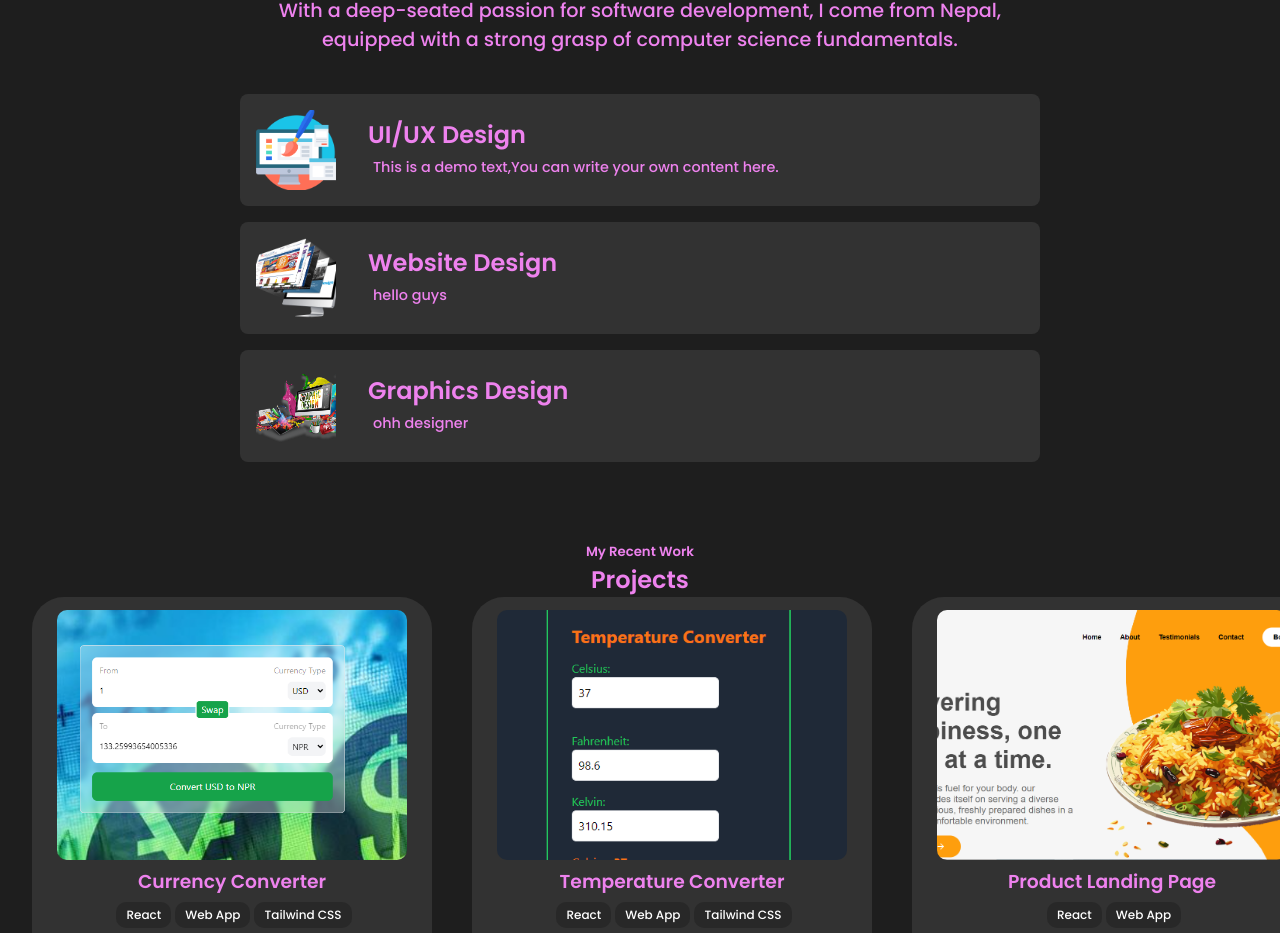
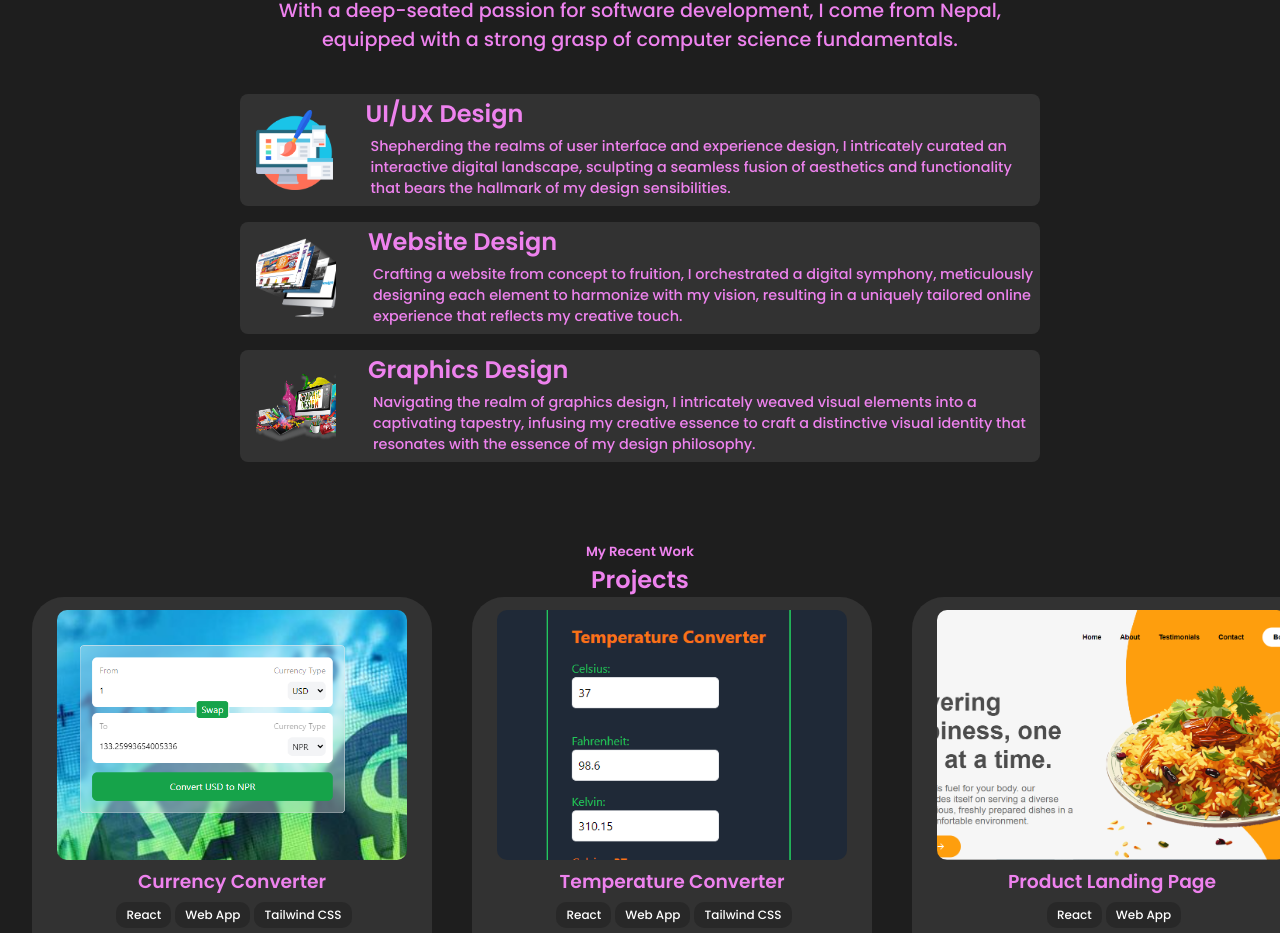
Before and after one commit to ShoomanKhatri/Portfolio2, a React (Vite) app: page / in a window 1280 px wide. Shown: the part 1028-1961 px from the top of the page. Built offline with nearby package versions, Linux system fonts and the light colour scheme.

Commit message:
about section edited

```diff
--- a/src/Components/Skills/Skills.jsx
+++ b/src/Components/Skills/Skills.jsx
@@ -19,7 +19,7 @@ const Skills = () => {
             <img src={UIdesign} alt="UIdesign" className="skillBarImg" />
             <div className="skillBarText">
               <h2>UI/UX Design</h2>
-            <p>This is a demo text,You can write your own content here.</p>
+              <p>Shepherding the realms of user interface and experience design, I intricately curated an interactive digital landscape, sculpting a seamless fusion of aesthetics and functionality that bears the hallmark of my design sensibilities.</p>
             </div>
           </div>
 
@@ -31,7 +31,7 @@ const Skills = () => {
             />
             <div className="skillBarText">
               <h2>Website Design</h2>
-            <p>hello guys</p>
+              <p>Crafting a website from concept to fruition, I orchestrated a digital symphony, meticulously designing each element to harmonize with my vision, resulting in a uniquely tailored online experience that reflects my creative touch.</p>
             </div>
           </div>
 
@@ -43,7 +43,7 @@ const Skills = () => {
             />
             <div className="skillBarText">
               <h2>Graphics Design</h2>
-            <p>ohh designer</p>
+              <p>Navigating the realm of graphics design, I intricately weaved visual elements into a captivating tapestry, infusing my creative essence to craft a distinctive visual identity that resonates with the essence of my design philosophy.</p>
             </div>
           </div>
         </div>
```
Lines whose indentation alone changed are shown as unchanged.
